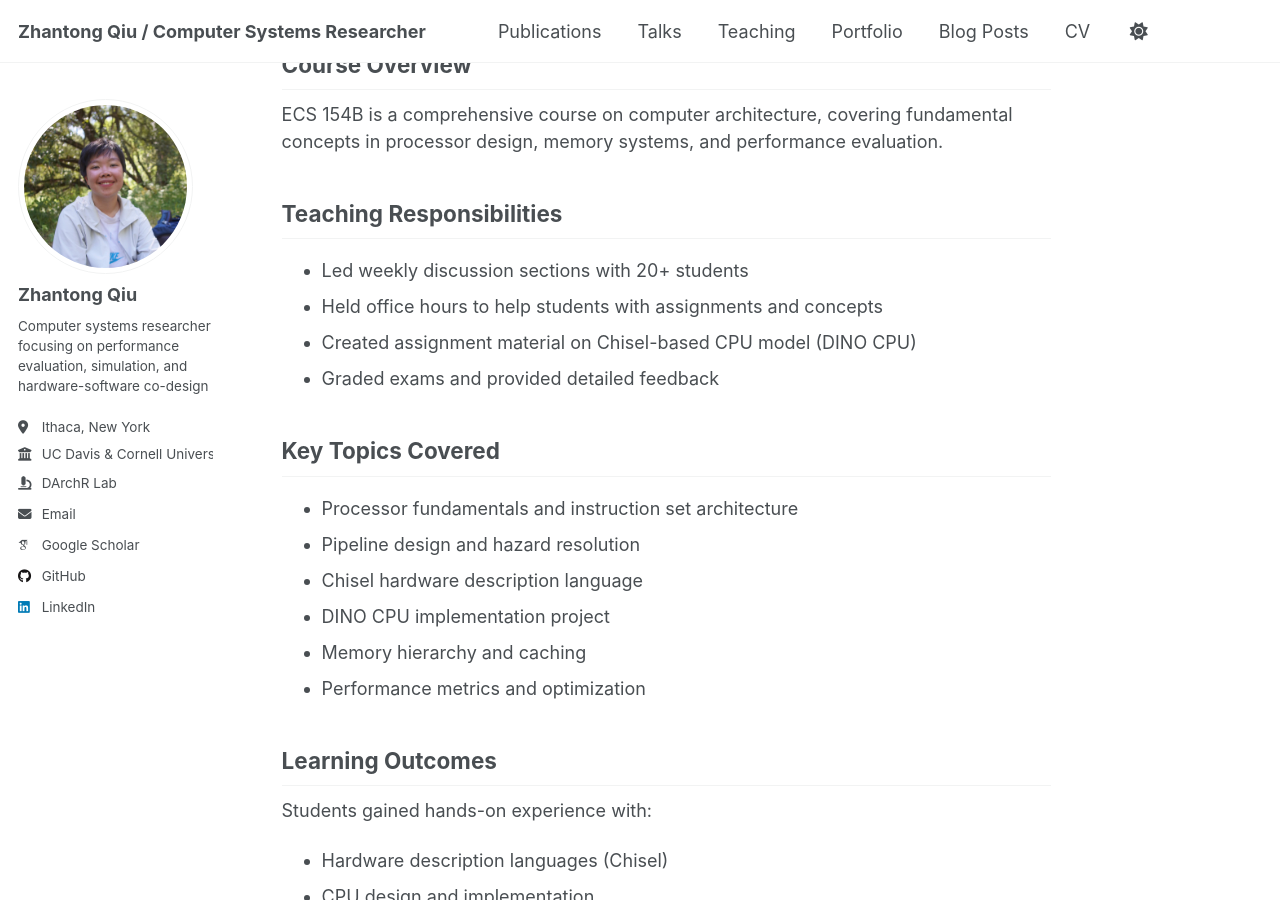
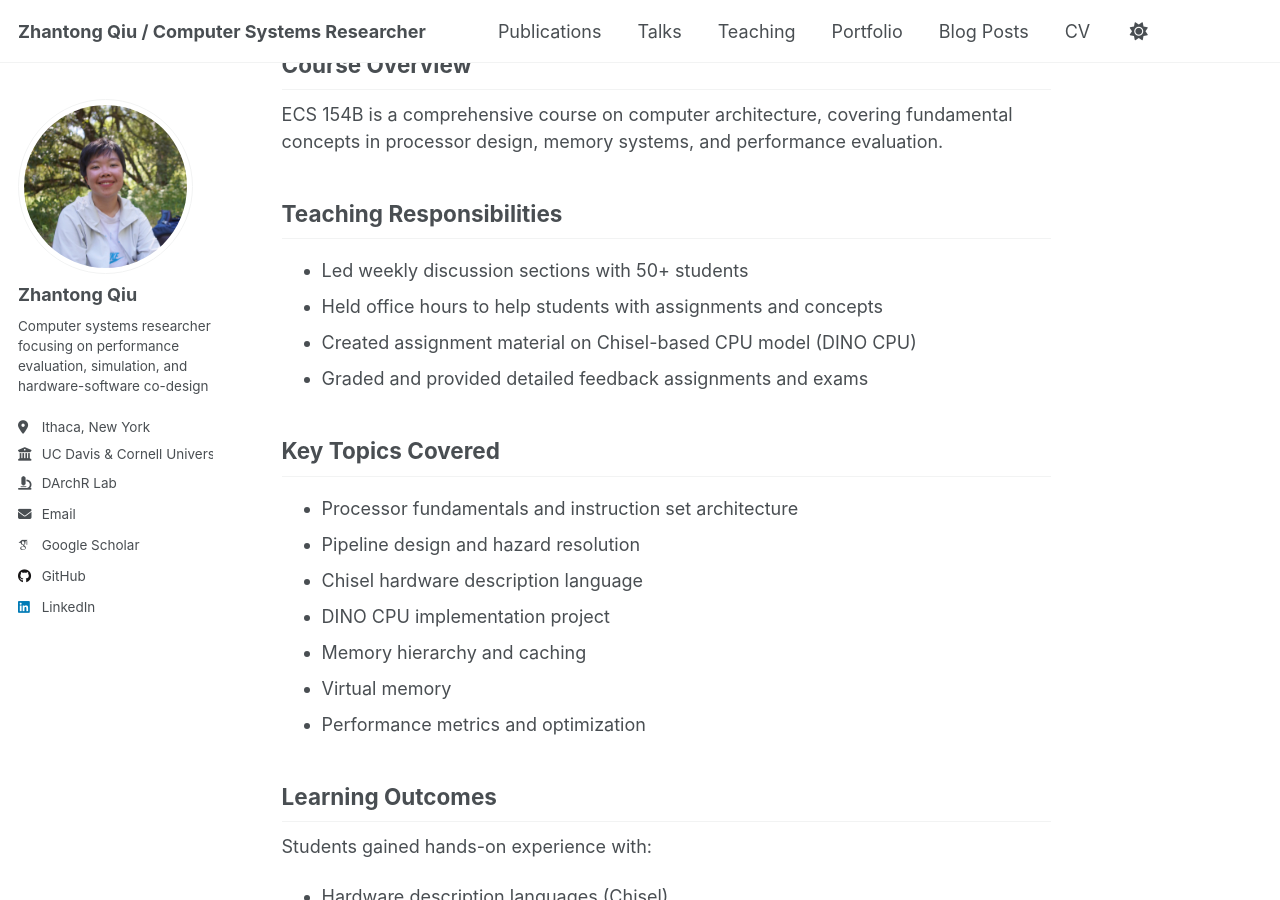
Before and after one commit to studyztp/studyztp.github.io, a Jekyll site: the page built from _teaching/2024-winter-ecs154b.md, in a window 1280 px wide and 900 px high, scrolled down 190 px. Built offline with Jekyll 4.4.1, drawn with Linux system fonts in a browser that asks for light colours; some web fonts are replaced; a script that is not in the unit is left out.

Commit message:
fix the teaching page

```diff
--- a/_teaching/2024-winter-ecs154b.md
+++ b/_teaching/2024-winter-ecs154b.md
@@ -15,10 +15,10 @@ ECS 154B is a comprehensive course on computer architecture, covering fundamenta
 
 ## Teaching Responsibilities
 
-- Led weekly discussion sections with 20+ students
+- Led weekly discussion sections with 50+ students
 - Held office hours to help students with assignments and concepts
 - Created assignment material on Chisel-based CPU model (DINO CPU)
-- Graded exams and provided detailed feedback
+- Graded and provided detailed feedback assignments and exams
 
 ## Key Topics Covered
 
@@ -27,6 +27,7 @@ ECS 154B is a comprehensive course on computer architecture, covering fundamenta
 - Chisel hardware description language
 - DINO CPU implementation project
 - Memory hierarchy and caching
+- Virtual memory
 - Performance metrics and optimization
 
 ## Learning Outcomes
```
